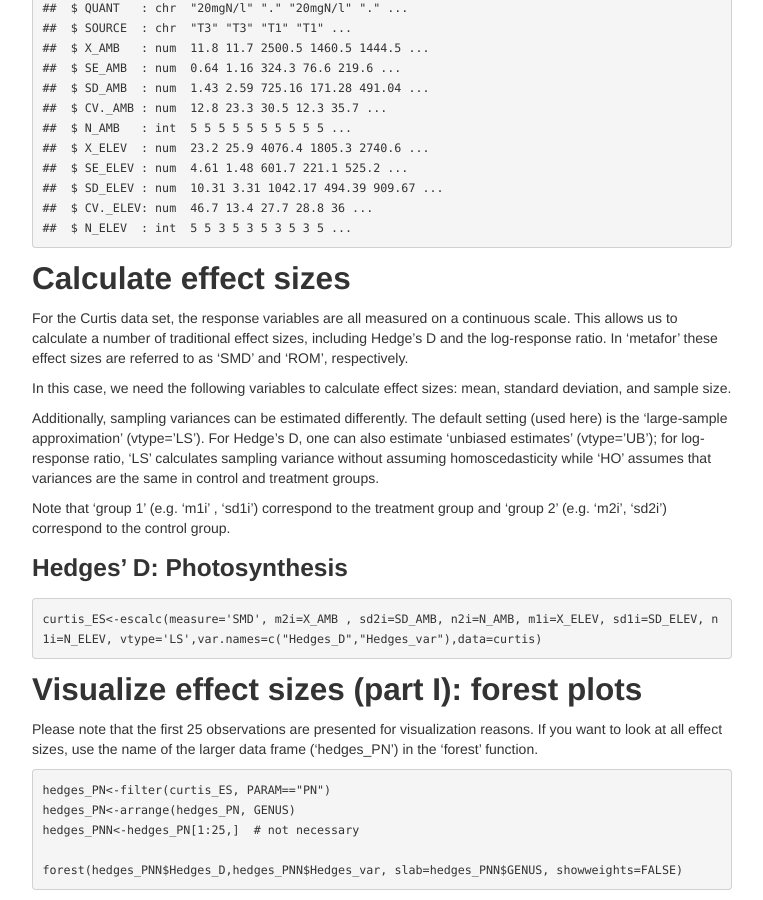
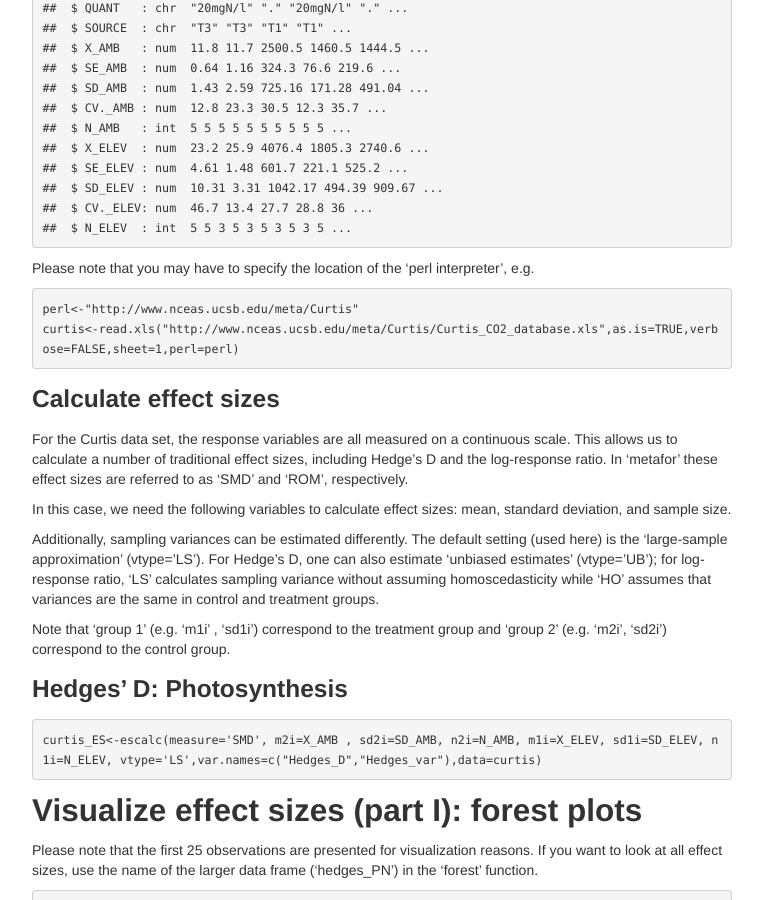
Before and after one commit to dylancraven/MetaAnalysis_Course, a Jekyll site: the page built from pages/Day1.md, in a window 1280 px wide and 900 px high, scrolled down 977 px. Shown: the whole window, without its empty margins (258-1021 px from the left). Built offline with Jekyll 4.4.1, drawn with Linux system fonts in a browser that asks for light colours; our own code applies the rules of GitHub Pages for plain Markdown files.

Commit message:
Minor edits

```diff
--- a/pages/Day1.md
+++ b/pages/Day1.md
@@ -51,8 +51,12 @@ str(curtis)
     ##  $ CV._ELEV: num  46.7 13.4 27.7 28.8 36 ...
     ##  $ N_ELEV  : int  5 5 3 5 3 5 3 5 3 5 ...
 
-Calculate effect sizes
-----------------------
+Please note that you may have to specify the location of the 'perl interpreter', e.g.
+
+    perl<-"http://www.nceas.ucsb.edu/meta/Curtis"
+    curtis<-read.xls("http://www.nceas.ucsb.edu/meta/Curtis/Curtis_CO2_database.xls",as.is=TRUE,verbose=FALSE,sheet=1,perl=perl)
+
+### Calculate effect sizes
 
 For the Curtis data set, the response variables are all measured on a continuous scale. This allows us to calculate a number of traditional effect sizes, including Hedge's D and the log-response ratio. In 'metafor' these effect sizes are referred to as 'SMD' and 'ROM', respectively.
 
```
